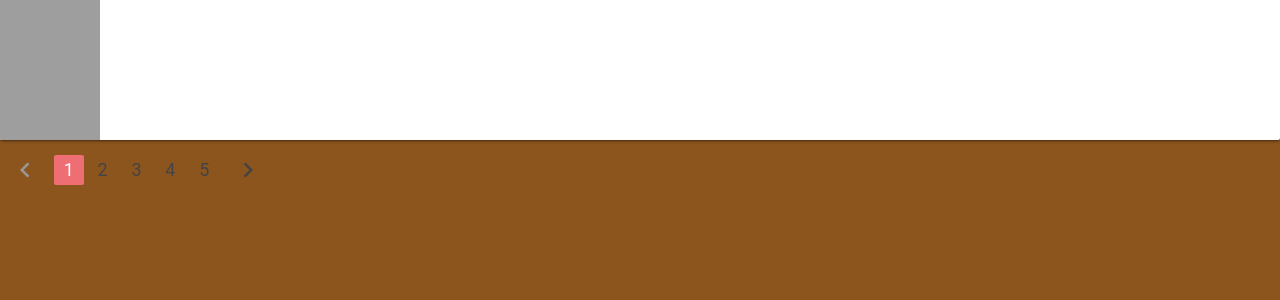
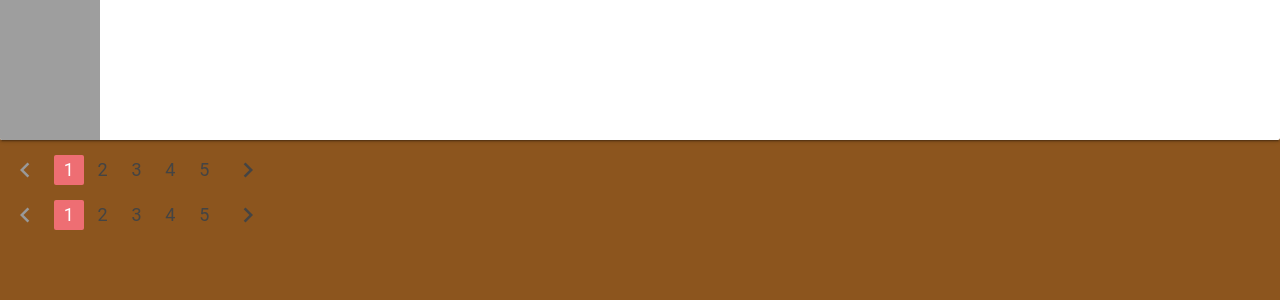
Before and after one commit to bnp26/AMusiciansHome, a Django app: template AMusiciansHome/home/templates/home/main.html in a window 1280 px wide. Shown: the part 157-457 px from the top of the page. Run offline with Django 3.2, Linux system fonts and the light colour scheme; the template is opened without the code that fills it, so the values that code supplies are empty; some web fonts are replaced; grey boxes are pictures that could not be loaded.

Commit message:
Add footer and fix error

```diff
--- a/AMusiciansHome/home/templates/home/main.html
+++ b/AMusiciansHome/home/templates/home/main.html
@@ -37,4 +37,14 @@
       <li class="waves-effect"><a href="#!">5</a></li>
       <li class="waves-effect"><a href="#!"><i class="material-icons">chevron_right</i></a></li>
     </ul>
+    <ul class="pagination">
+      <li class="disabled"><a href="#!"><i class="material-icons">chevron_left</i></a></li>
+      <li class="active"><a href="#!">1</a></li>
+      <li class="waves-effect"><a href="#!">2</a></li>
+      <li class="waves-effect"><a href="#!">3</a></li>
+      <li class="waves-effect"><a href="#!">4</a></li>
+      <li class="waves-effect"><a href="#!">5</a></li>
+      <li class="waves-effect"><a href="#!"><i class="material-icons">chevron_right</i></a></li>
+    </ul>
   </body>
+</html>
```
Lines whose indentation alone changed are shown as unchanged.
